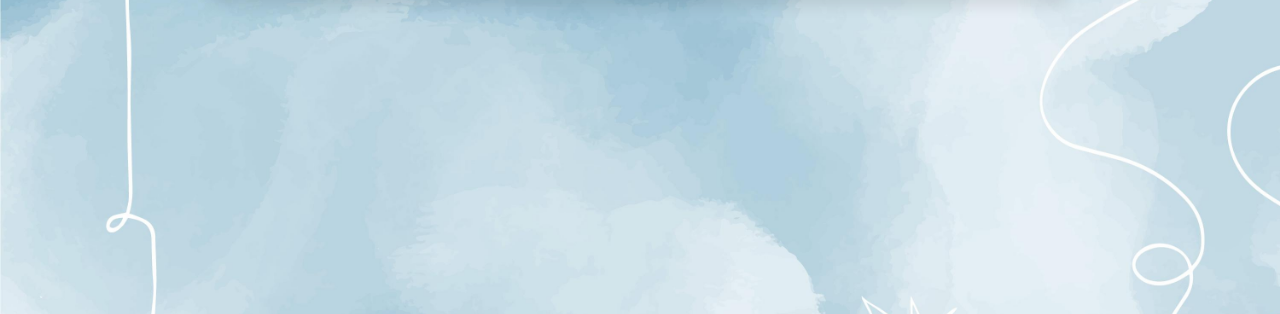
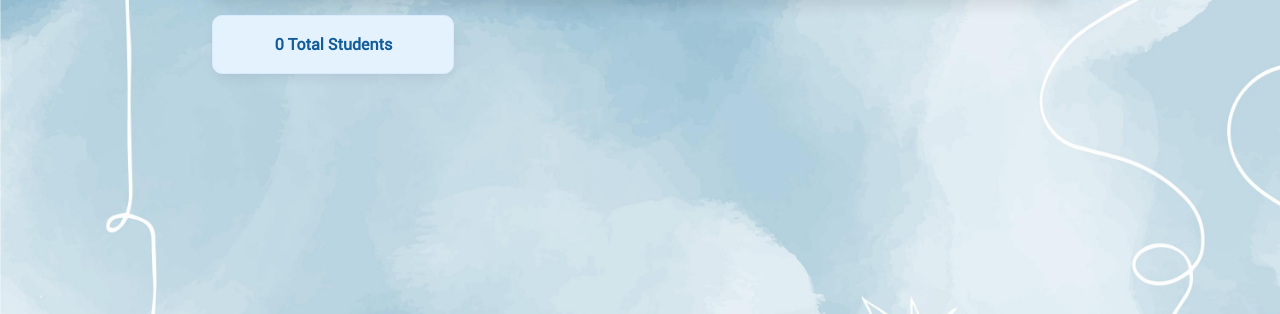
Before and after one commit to myeonzz/DBMS, a PHP site: page / in a window 1280 px wide. Shown: the part 264-578 px from the top of the page. Run offline with PHP 8.4, Linux system fonts and the light colour scheme; data that the repository does not hold is empty.

Commit message:
asdasdasssa

```diff
--- a/CSS/table.css
+++ b/CSS/table.css
@@ -94,7 +94,19 @@ table tbody tr:nth-of-type(even) {
     background-color: #E3F2FD ;
 }
 
+.disp{
+    margin: 15px auto;
+    margin-left: 16.6%;
+    padding: 3px 20px;
+       background-color: #E3F2FD;      /* Match table's even row */
+    color: #125c99;
+    width: 200px;
+    border-radius: 10px;
+    font-weight: bolder;
 
+    border: 1px solid #d7eaff;
+    box-shadow: 0px 5px 15px -5px rgba(0,0,0,0.10);
+}
 
 .delbutt{
     background-color: crimson;
--- a/index.php
+++ b/index.php
@@ -80,14 +80,10 @@
     }
     ?>
     </table>
-    </center>
-    <div>
-        <div id="popup" >
-
-        </div>
-    </div>
-
-
+    <?php
+        $display = mysqli_query($conn, "SELECT COUNT(*) FROM student ");
+        $mess = mysqli_fetch_array($display);  ?>
+        <div class="disp"><p ><?php echo $mess[0]," Total Students"?></p></div>
 
     <div id="editModal" class="modal">
         <div class="modal-content">
```
